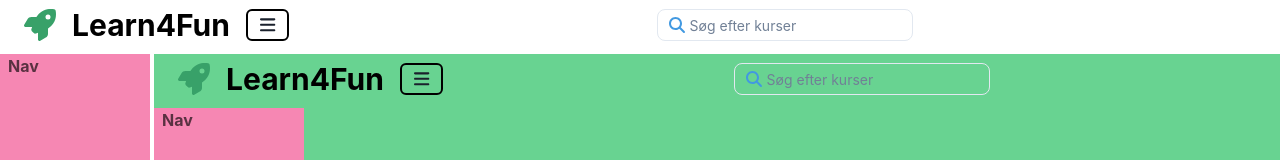
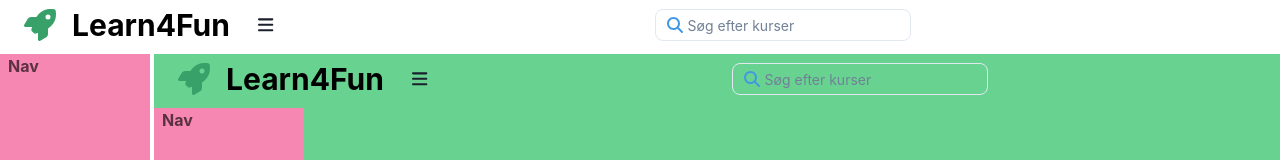
Before and after one commit to nikl1425/NextTsL4F, a Next.js app: page /layout in a window 1280 px wide. Shown: the top 160 px of the page. Built offline with nearby package versions, Linux system fonts and the light colour scheme.

Commit message:
toggle btn

```diff
--- /dev/null
+++ b/src/components/Buttons/ToggleButton.tsx
@@ -0,0 +1,35 @@
+import React, { FC, useState } from "react";
+import FontAwesomeWrap from "../Icons/FontAwesomeWrap";
+import { Button, BorderProps } from '@chakra-ui/react';
+import { faBars, IconDefinition } from "@fortawesome/free-solid-svg-icons";
+import { SizeProp } from "@fortawesome/fontawesome-svg-core";
+
+
+const ToggleButton: FC<{
+    iconRef: IconDefinition,
+    border: string,
+    borderColor: string,
+    size: string,
+    iconSize: SizeProp
+}> = (
+    {
+        iconRef,
+        border,
+        borderColor,
+        size,
+        iconSize }) => {
+
+        const [active, SetActive] = useState(false);
+
+        const executeOnclick = () => {
+            SetActive(!active);
+        }
+
+        return (
+            <Button onClick={executeOnclick} size={size} border={active ? border : '0px' } variant='outline' borderColor={borderColor}>
+                <FontAwesomeWrap size={iconSize} iconDef={faBars} />
+            </Button>
+        )
+    }
+
+export default ToggleButton;
--- a/src/components/navBar/NavBar.tsx
+++ b/src/components/navBar/NavBar.tsx
@@ -5,6 +5,7 @@ import { Course } from "@prisma/client";
 import { Flex, Box, Spacer, Center, Container, Heading, Button } from '@chakra-ui/react';
 import FontAwesomeWrap from "../Icons/FontAwesomeWrap";
 import { faRocket, faBars } from "@fortawesome/free-solid-svg-icons";
+import ToggleButton from "../Buttons/ToggleButton";
 
 const NavBar: FC = () => {
 
@@ -41,9 +42,7 @@ const NavBar: FC = () => {
                         </Box>
                         <Box marginLeft='4'>
                             <Center h='full'>
-                                <Button size='sm' border='2px' variant='outline' borderColor='black'>
-                                    <FontAwesomeWrap size="lg" iconDef={faBars}/>
-                                </Button>
+                                <ToggleButton size="sm" border="2px" borderColor="black" iconRef={faBars} iconSize="lg"/>
                             </Center>
                         </Box>
                     </Flex>
```
